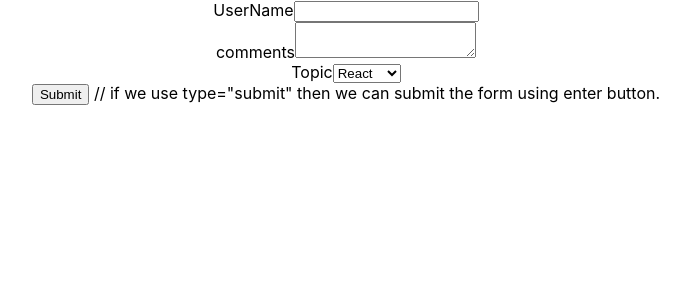
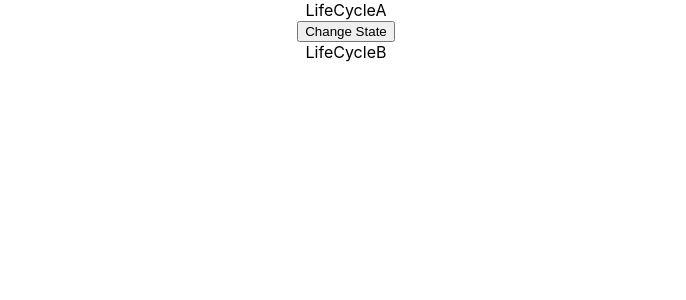
Before and after one commit to sandeepganapatimore/learning-react, a React (Create React App) app: page / in a window 1280 px wide. Shown: the top 300 px of the page, without its empty margins (294-980 px from the left). Built offline with nearby package versions, Linux system fonts and the light colour scheme.

Commit message:
Fragement and pureComponents

```diff
--- a/src/App.js
+++ b/src/App.js
@@ -14,6 +14,7 @@
 import styles from'./Components/appStyles.module.css'
 import Inline from './Components/Inline';
 import Form from './Components/Form';
+import LifeCycleA from './Components/LifeCycleA';
 function App() {
   return (
     <div className="App">
@@ -31,7 +32,8 @@
       {/* <NameList/> */}
       {/* <Stylesheet primary={true}/> */}
       {/* <Inline/> */}
-      <Form/>
+      {/* <Form/> */}
+      <LifeCycleA/>
     </div>
   );
 }
--- /dev/null
+++ b/src/Components/LifeCycleA.js
@@ -0,0 +1,49 @@
+import React, { Component } from 'react'
+import LifeCycleB from './LifeCycleB'
+
+export class LifeCycleA extends Component {
+    constructor(props) {
+        super(props)
+
+        this.state = {
+            data: "Sandeep"
+        }
+        console.log('LifeCycleA constructor') // 1 execution
+    }
+    static getDerivedStateFromProps(props, state) {
+        console.log('LifeCycleA getDerivedStateFromProps') // second execution
+        return null
+    }
+    componentDidMount() {
+        console.log("LifeCycleA ComponentDidMount") // fourth execution
+    }
+    shouldComponentUpdate(){
+        console.log("LifeCycleA shouldComponentUpdate")
+        return true
+    }
+    getSnapshotBeforeUpdate(){
+        console.log("LifeCycleA getSnapshotBeforeUpdate")
+        return null
+    }
+    componentDidUpdate(){
+        console.log("LifeCycleA componentDidUpdate")
+    }
+    changeset=()=>{
+        this.setState({
+            data:"Coding life"
+        })
+    }
+    render() {
+        console.log('LifeCycleA render') // Third execution
+        return (
+            <div>
+            <div>LifeCycleA</div>
+
+            <button onClick={this.changeset}>Change State</button>
+            <LifeCycleB />
+            </div>
+        )
+    }
+}
+
+export default LifeCycleA
--- /dev/null
+++ b/src/Components/LifeCycleB.js
@@ -0,0 +1,38 @@
+import React, { Component } from 'react'
+
+export class LifeCycleB extends Component {
+    constructor(props) {
+        super(props)
+
+        this.state = {
+            data: "Sandeep"
+        }
+        console.log('LifeCycleB constructor') // 1 execution
+    }
+    static getDerivedStateFromProps(props, state) {
+        console.log('LifeCycleB getDerivedStateFromProps') // second execution
+        return null
+    }
+    componentDidMount() {
+        console.log("LifeCycleB ComponentDidMount") // fourth execution
+    }
+    shouldComponentUpdate() {
+        console.log("LifeCycleB shouldComponentUpdate")
+        return true
+    }
+    getSnapshotBeforeUpdate() {
+        console.log("LifeCycleB getSnapshotBeforeUpdate")
+        return null
+    }
+    componentDidUpdate() {
+        console.log("LifeCycleB componentDidUpdate")
+    }
+    render() {
+        console.log('LifeCycleB render') // Third execution
+        return (
+            <div>LifeCycleB</div>
+        )
+    }
+}
+
+export default LifeCycleB
```
Also changed, not shown: 1 other file (tests, documents, lock files or other folders).
